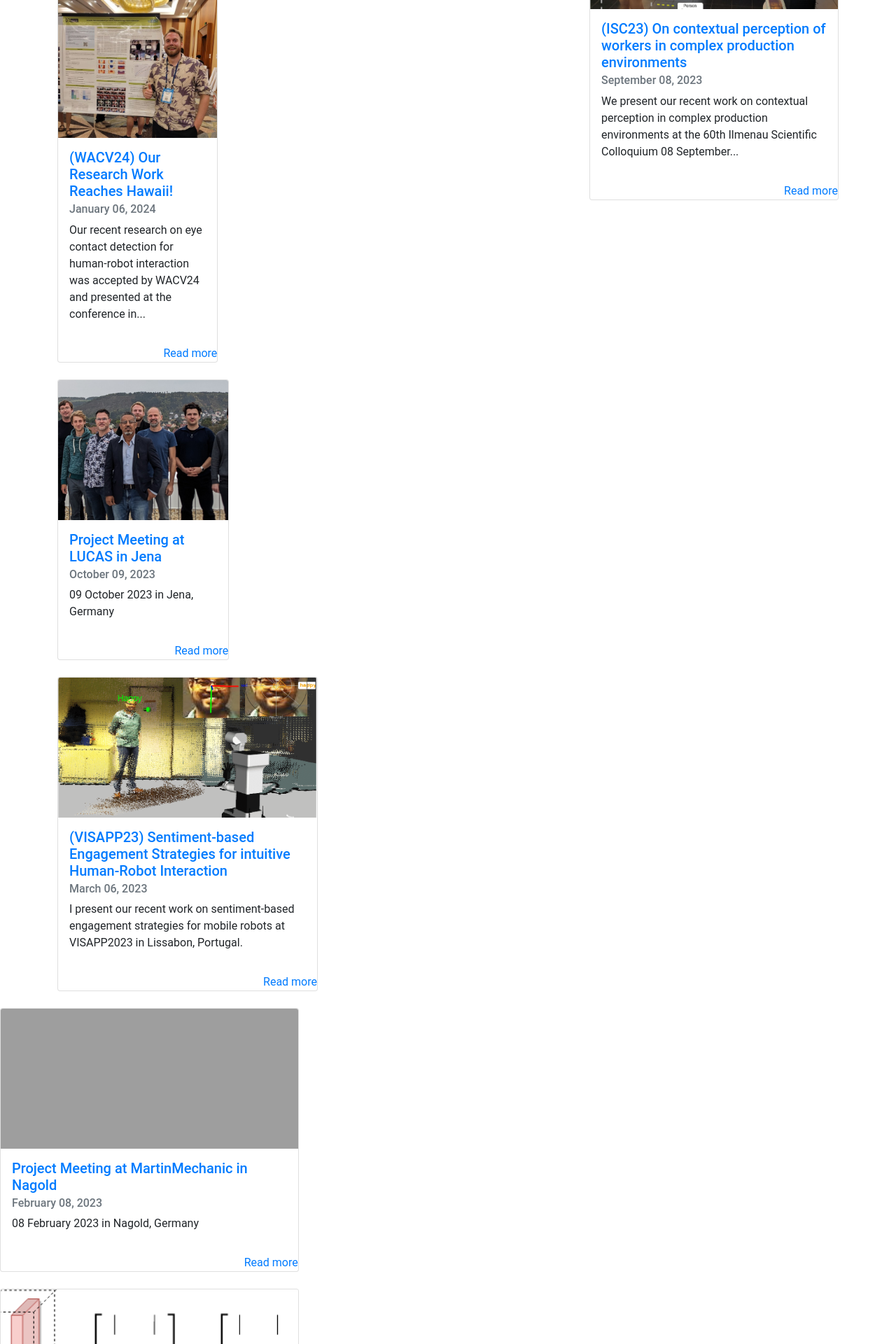
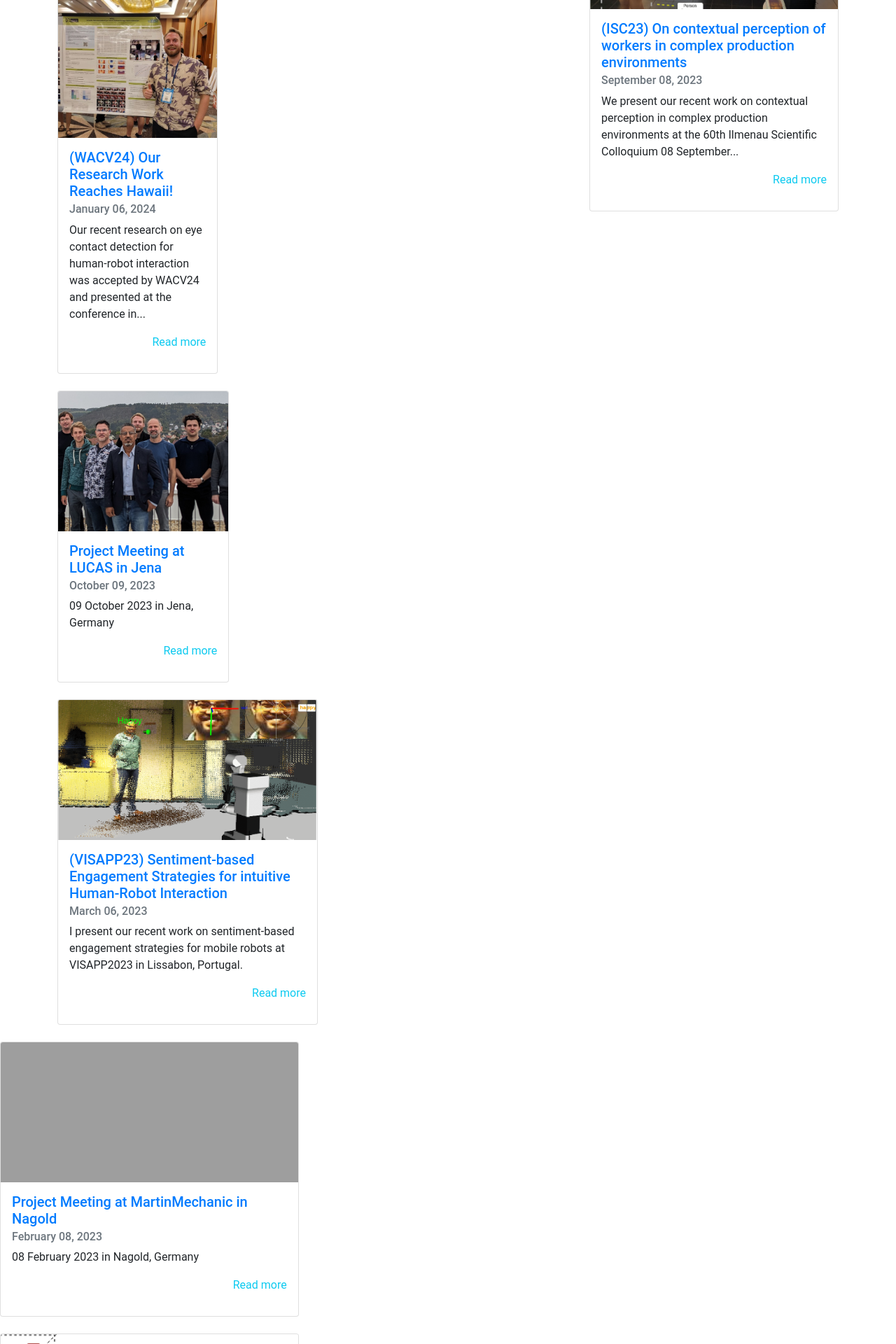
Before and after one commit to autokowat/autokowat.github.io, a Jekyll site: the page built from pages/home.md, in a window 1280 px wide. Shown: the part 643-2563 px from the top of the page at 70% size. Built offline with Jekyll 4.4.1, drawn with Linux system fonts in a browser that asks for light colours; grey boxes are pictures that could not be loaded.

Commit message:
Add link

```diff
--- a/_includes/card.html
+++ b/_includes/card.html
@@ -22,14 +22,12 @@
       {% endif %}
     </div>
 
+    <a href="{{ post.url | relative_url }}"  class="card-link text-info mt-auto">
+      <p align="right">Read more</p>
+      </a>
+
     </div>
-    <div class="read-more">
-      <div style="text-align:right">
-        <a class="stretched-link" href="{{ post.url | relative_url }}" >
-          Read more
-        </a>
-      </div>
-      </div>
+
   </div>
  <!--
   {% if post.categories and site.archive_permalink %}
```
